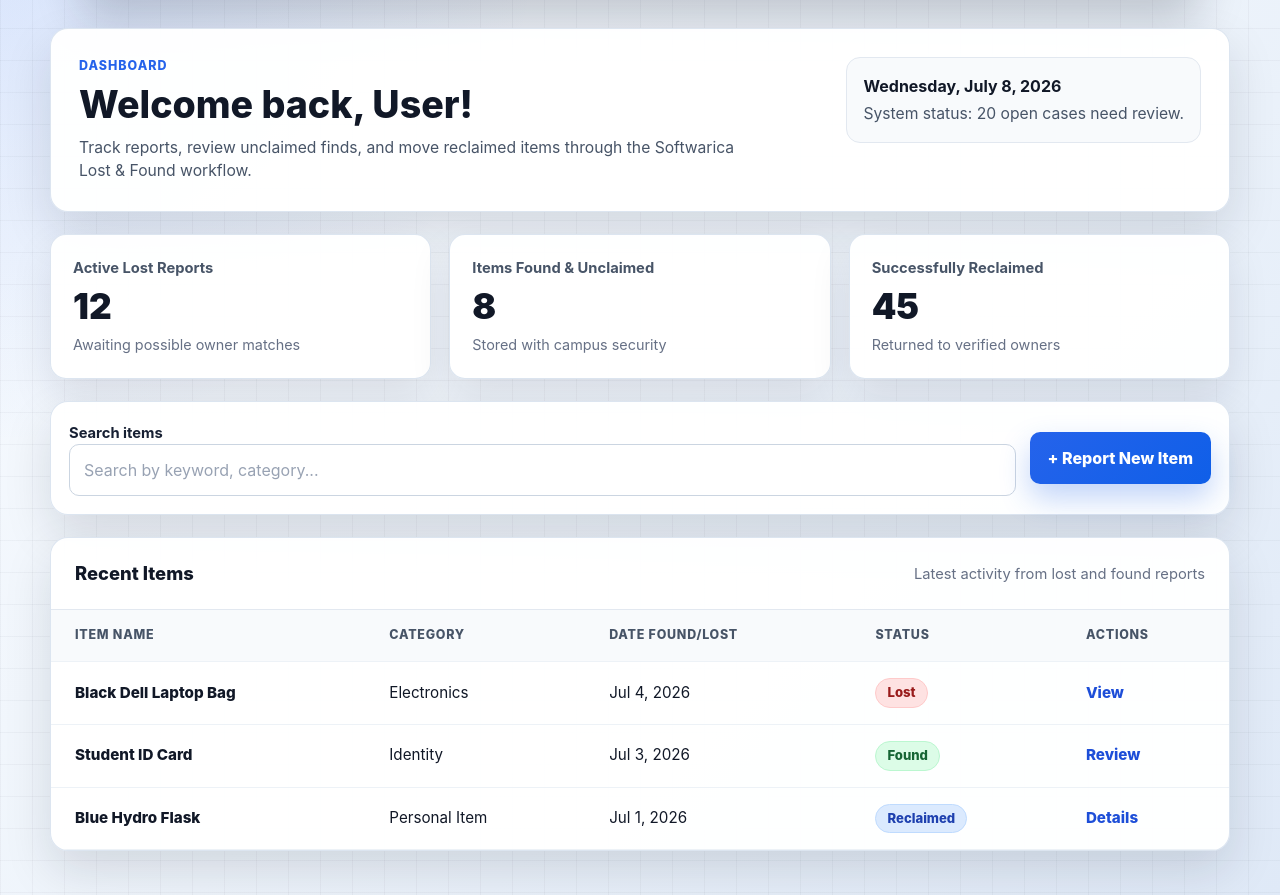
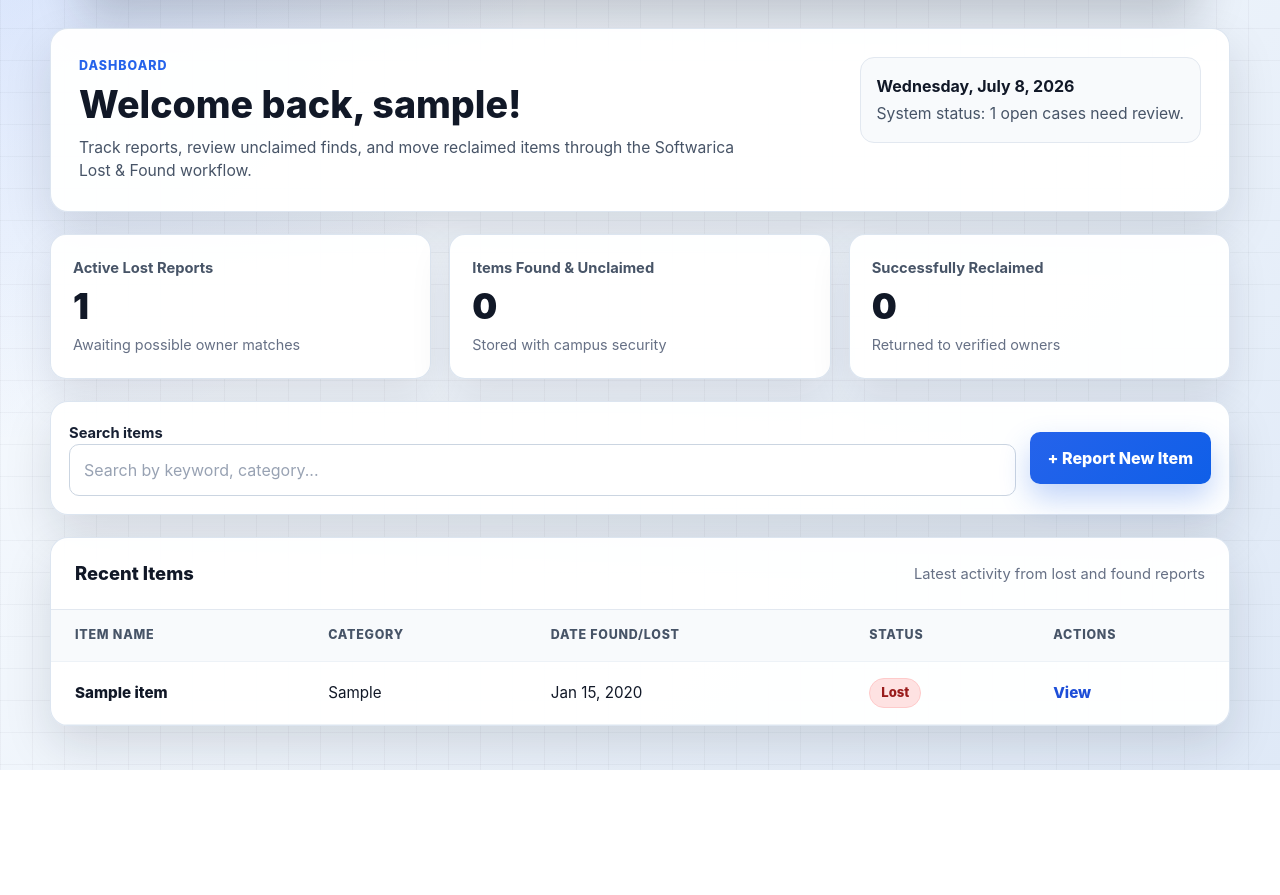
Before and after one commit to adhyanlho/softwarica-lost-found-system, a Flask app: page /dashboard in a window 1280 px wide. Shown: the part 100-995 px from the top of the page. After the commit the page ends 870 px from the top, so only its background shows below. Run offline with Flask 3, Linux system fonts and the light colour scheme; the visitor is signed in with stand-in values (Sample User, id 1); tables that the repository leaves empty hold one stand-in row (values such as "Sample post").

Commit message:
Refactor: Update dashboard route to fetch real items and username from database

```diff
--- a/app/routes/main.py
+++ b/app/routes/main.py
@@ -1,4 +1,4 @@
-from flask import Blueprint, redirect, render_template, request, session, url_for
+from flask import Blueprint, flash, redirect, render_template, request, session, url_for
 
 from app.database import get_connection
 
@@ -11,7 +11,52 @@
     if "user_id" not in session:
         return redirect(url_for("auth.login"))
 
-    return render_template("dashboard.html")
+    user_id = session.get("user_id")
+    username = "User"
+    items = []
+
+    connection = get_connection()
+    if connection is None:
+        flash("Database connection failed. Please try again.")
+        return render_template(
+            "dashboard.html",
+            username=username,
+            items=items,
+            lost_count=0,
+            found_count=0,
+            claimed_count=0,
+            open_count=0,
+        )
+
+    cursor = connection.cursor(dictionary=True)
+    try:
+        cursor.execute(
+            "SELECT username FROM users WHERE id = %s",
+            (user_id,),
+        )
+        user = cursor.fetchone()
+        if user:
+            username = user["username"]
+
+        cursor.execute("SELECT * FROM items ORDER BY created_at DESC")
+        items = cursor.fetchall()
+    finally:
+        cursor.close()
+        connection.close()
+
+    lost_count = sum(1 for item in items if item["status"] == "lost")
+    found_count = sum(1 for item in items if item["status"] == "found")
+    claimed_count = sum(1 for item in items if item["status"] == "claimed")
+
+    return render_template(
+        "dashboard.html",
+        username=username,
+        items=items,
+        lost_count=lost_count,
+        found_count=found_count,
+        claimed_count=claimed_count,
+        open_count=lost_count + found_count,
+    )
 
 
 @main_bp.route("/report", methods=["GET", "POST"])
--- a/app/templates/dashboard.html
+++ b/app/templates/dashboard.html
@@ -233,6 +233,12 @@
         border: 1px solid #bfdbfe;
     }
 
+    .status-claimed {
+        color: #1e40af;
+        background: #dbeafe;
+        border: 1px solid #bfdbfe;
+    }
+
     .table-action {
         color: #1d4ed8;
         font-weight: 850;
@@ -278,31 +284,31 @@
     <div class="dashboard-panel dashboard-header">
         <div>
             <p class="dashboard-kicker">Dashboard</p>
-            <h1 class="dashboard-title">Welcome back, {{ session.get("username", "User") }}!</h1>
+            <h1 class="dashboard-title">Welcome back, {{ username }}!</h1>
             <p class="dashboard-subtitle">
                 Track reports, review unclaimed finds, and move reclaimed items through the Softwarica Lost & Found workflow.
             </p>
         </div>
         <aside class="status-summary" aria-label="Current status summary">
             <strong id="dashboard-date">Today</strong>
-            <span>System status: 20 open cases need review.</span>
+            <span>System status: {{ open_count }} open cases need review.</span>
         </aside>
     </div>
 
     <section class="metrics-grid" aria-label="Report metrics">
         <article class="metric-card">
             <div class="metric-label">Active Lost Reports</div>
-            <div class="metric-value">12</div>
+            <div class="metric-value">{{ lost_count }}</div>
             <div class="metric-note">Awaiting possible owner matches</div>
         </article>
         <article class="metric-card">
             <div class="metric-label">Items Found &amp; Unclaimed</div>
-            <div class="metric-value">8</div>
+            <div class="metric-value">{{ found_count }}</div>
             <div class="metric-note">Stored with campus security</div>
         </article>
         <article class="metric-card">
             <div class="metric-label">Successfully Reclaimed</div>
-            <div class="metric-value">45</div>
+            <div class="metric-value">{{ claimed_count }}</div>
             <div class="metric-note">Returned to verified owners</div>
         </article>
     </section>
@@ -332,27 +338,19 @@
                     </tr>
                 </thead>
                 <tbody>
+                    {% for item in items %}
                     <tr>
-                        <td class="item-name">Black Dell Laptop Bag</td>
-                        <td>Electronics</td>
-                        <td>Jul 4, 2026</td>
-                        <td><span class="status-badge status-lost">Lost</span></td>
+                        <td class="item-name">{{ item.title }}</td>
+                        <td>{{ item.category or "Other" }}</td>
+                        <td>{{ item.created_at.strftime("%b %d, %Y") if item.created_at else "N/A" }}</td>
+                        <td><span class="status-badge status-{{ item.status }}">{{ item.status|title }}</span></td>
                         <td><a class="table-action" href="#">View</a></td>
                     </tr>
+                    {% else %}
                     <tr>
-                        <td class="item-name">Student ID Card</td>
-                        <td>Identity</td>
-                        <td>Jul 3, 2026</td>
-                        <td><span class="status-badge status-found">Found</span></td>
-                        <td><a class="table-action" href="#">Review</a></td>
+                        <td colspan="5">No reported items yet.</td>
                     </tr>
-                    <tr>
-                        <td class="item-name">Blue Hydro Flask</td>
-                        <td>Personal Item</td>
-                        <td>Jul 1, 2026</td>
-                        <td><span class="status-badge status-reclaimed">Reclaimed</span></td>
-                        <td><a class="table-action" href="#">Details</a></td>
-                    </tr>
+                    {% endfor %}
                 </tbody>
             </table>
         </div>
```
